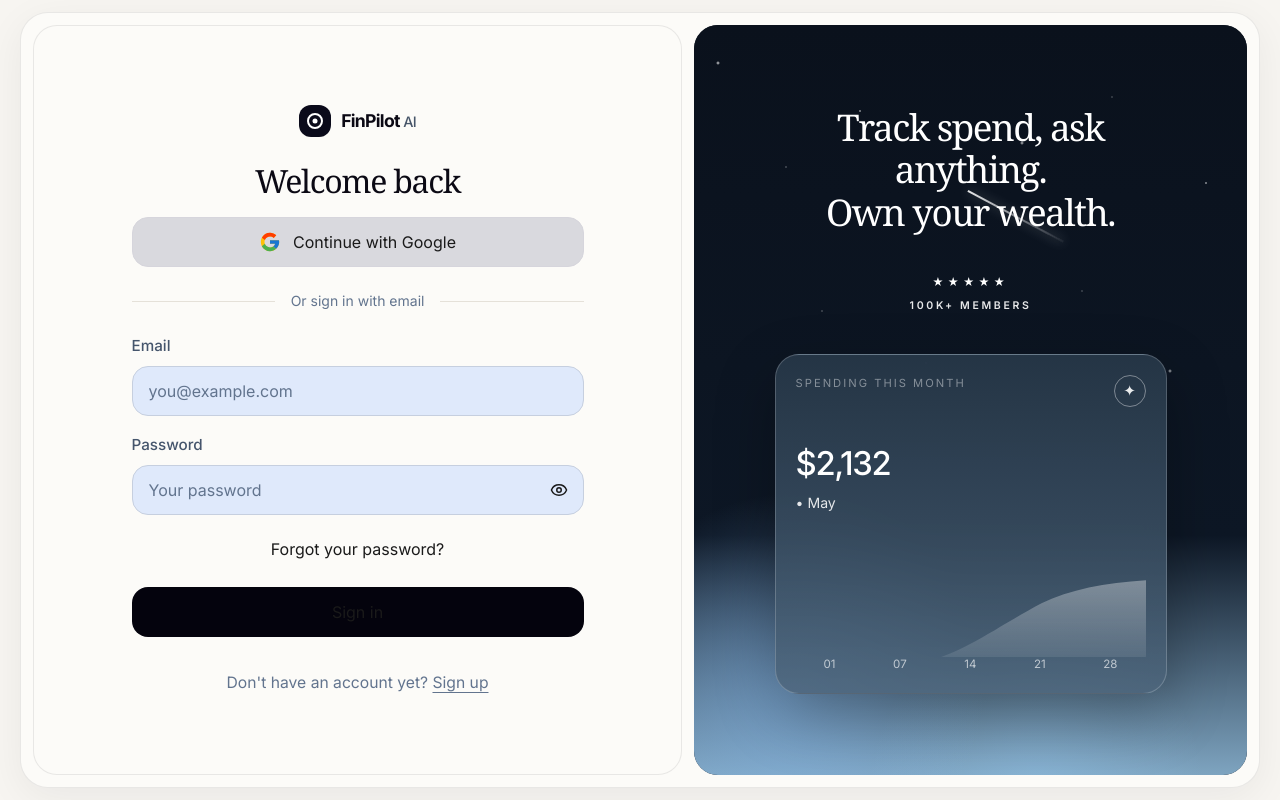
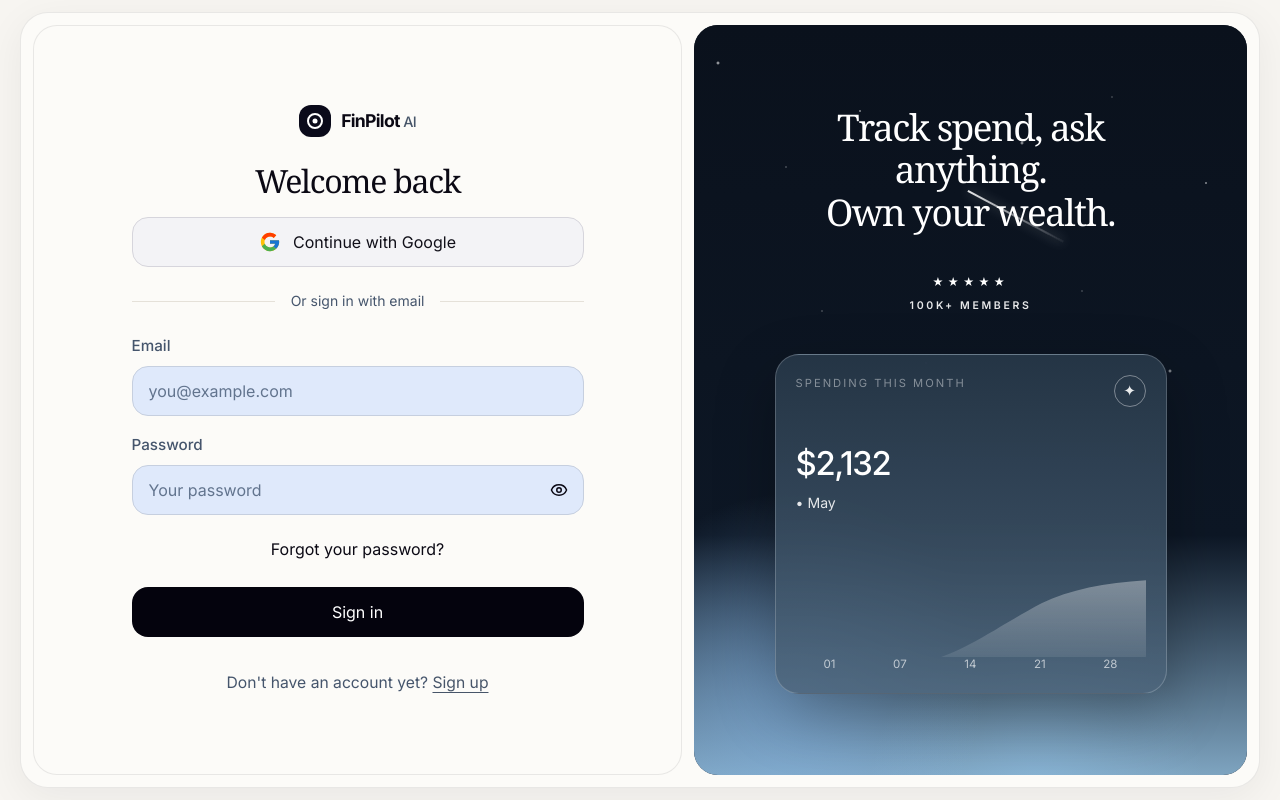
Before and after one commit to iahmedd-k/FinPilot-AI-Driven-Personal-Finance-Assistant, a React (Vite) app in the folder client/: page /login in a window 1280 px wide. Built offline with nearby package versions, Linux system fonts and the light colour scheme; no server answers; a web font is replaced by a local one.

Commit message:
fixed ui

```diff
--- a/client/src/pages/auth/Login.jsx
+++ b/client/src/pages/auth/Login.jsx
@@ -272,8 +272,8 @@ export default function Login() {
   return (
     <div className="min-h-screen px-3 py-3 md:px-5" style={{ background: "#f7f5f1" }}>
       <div className="mx-auto grid min-h-[calc(100vh-1.5rem)] max-w-[1660px] gap-3 rounded-[28px] border border-black/8 bg-[#fcfbf8] p-3 shadow-[0_10px_40px_rgba(15,23,42,0.06)] lg:grid-cols-[1.08fr_0.92fr]">
-        <div className="flex rounded-[24px] border border-black/8 bg-[#fcfbf8] px-6 py-7 md:px-9 lg:px-12">
-          <div className="mx-auto flex w-full max-w-[510px] flex-col justify-center">
+        <div className="flex rounded-[24px] border border-black/8 bg-[#fcfbf8] px-6 py-7 md:px-9 lg:px-12" style={{ color: "#0b0914" }}>
+          <div className="mx-auto flex w-full max-w-[510px] flex-col justify-center text-[#0b0914]">
             <div className="mb-5 flex flex-col items-center text-center">
               <Logo size="md" dark className="pointer-events-none select-none text-[1.6rem]" />
               <h1 className="mt-7 text-[1.75rem] leading-none tracking-[-0.04em] text-[#0b0914] md:text-[2rem]" style={{ fontFamily: "'DM Serif Display', Georgia, serif" }}>
@@ -319,7 +319,8 @@ export default function Login() {
                     <button
                       type="button"
                       onClick={handleGoogleClick}
-                      className="mx-auto flex w-full max-w-[452px] items-center justify-center gap-3 rounded-2xl border border-[#d6d5dc] bg-[#d9d9de] px-4 py-3 text-[0.96rem] font-medium text-[#111019] transition hover:bg-[#d1d1d8]"
+                      className="mx-auto flex w-full max-w-[452px] items-center justify-center gap-3 rounded-2xl border border-[#d6d5dc] bg-[#f3f3f6] px-4 py-3 text-[0.96rem] font-medium text-[#111019] transition hover:bg-[#eaeaee]"
+                      style={{ color: "#111019" }}
                     >
                       <GoogleIcon />
                       {authMode === AUTH_MODES.SIGN_UP ? "Sign up with Google" : "Continue with Google"}
@@ -327,7 +328,7 @@ export default function Login() {
 
                     <div className="mx-auto my-6 flex w-full max-w-[452px] items-center gap-4">
                       <div className="h-px flex-1 bg-[#e5e1d9]" />
-                      <span className="text-sm text-slate-500">{authMode === AUTH_MODES.SIGN_UP ? "Or create an account with email" : "Or sign in with email"}</span>
+                      <span className="text-sm text-slate-600">{authMode === AUTH_MODES.SIGN_UP ? "Or create an account with email" : "Or sign in with email"}</span>
                       <div className="h-px flex-1 bg-[#e5e1d9]" />
                     </div>
                   </>
@@ -367,7 +368,7 @@ export default function Login() {
                     <button
                       type="button"
                       onClick={() => switchMode(AUTH_MODES.FORGOT)}
-                      className="mt-1 text-center text-[0.98rem] text-slate-500 no-underline underline-offset-4 hover:text-slate-700 hover:underline"
+                      className="mt-1 text-center text-[0.98rem] text-slate-600 no-underline underline-offset-4 hover:text-slate-700 hover:underline"
                     >
                       Forgot your password?
                     </button>
@@ -377,6 +378,7 @@ export default function Login() {
                       disabled={isLoggingIn}
                       whileTap={{ scale: 0.985 }}
                       className="mt-2 flex w-full items-center justify-center gap-2 rounded-2xl border-none bg-[#04030d] px-4 py-3.25 text-[1rem] font-semibold text-white transition hover:bg-[#0c0b18] disabled:cursor-not-allowed disabled:opacity-60"
+                      style={{ color: "white" }}
                     >
                       {isLoggingIn ? (
                         <>
@@ -387,12 +389,13 @@ export default function Login() {
                       )}
                     </motion.button>
 
-                    <p className="mt-4 text-center text-[0.98rem] text-slate-500">
+                    <p className="mt-4 text-center text-[0.98rem] text-slate-600">
                       Don&apos;t have an account yet?{" "}
                       <button
                         type="button"
                         onClick={() => switchMode(AUTH_MODES.SIGN_UP)}
-                        className="border-none bg-transparent p-0 text-slate-600 underline underline-offset-4 hover:text-slate-900"
+                        className="border-none bg-transparent p-0 text-slate-700 underline underline-offset-4 hover:text-slate-900"
+                        style={{ color: "#475569" }}
                       >
                         Sign up
                       </button>
@@ -446,6 +449,7 @@ export default function Login() {
                       disabled={isRegistering}
                       whileTap={{ scale: 0.985 }}
                       className="mt-2 flex w-full items-center justify-center gap-2 rounded-2xl border-none bg-[#04030d] px-4 py-3.25 text-[1rem] font-semibold text-white transition hover:bg-[#0c0b18] disabled:cursor-not-allowed disabled:opacity-60"
+                      style={{ color: "white" }}
                     >
                       {isRegistering ? (
                         <>
@@ -456,12 +460,13 @@ export default function Login() {
                       )}
                     </motion.button>
 
-                    <p className="mt-4 text-center text-[0.98rem] text-slate-500">
+                    <p className="mt-4 text-center text-[0.98rem] text-slate-600">
                       Already have an account?{" "}
                       <button
                         type="button"
                         onClick={() => switchMode(AUTH_MODES.SIGN_IN)}
-                        className="border-none bg-transparent p-0 text-slate-600 underline underline-offset-4 hover:text-slate-900"
+                        className="border-none bg-transparent p-0 text-slate-700 underline underline-offset-4 hover:text-slate-900"
+                        style={{ color: "#475569" }}
                       >
                         Sign in
                       </button>
@@ -496,7 +501,7 @@ export default function Login() {
                       )}
                     </motion.button>
 
-                    <p className="mt-4 text-center text-[0.98rem] text-slate-500">
+                    <p className="mt-4 text-center text-[0.98rem] text-slate-600">
                       Remembered it?{" "}
                       <button
                         type="button"
--- a/client/src/pages/auth/Register.jsx
+++ b/client/src/pages/auth/Register.jsx
@@ -203,6 +203,7 @@ export default function Register() {
           style={{
             background: "linear-gradient(135deg, #3b82f6 0%, #6366f1 100%)",
             boxShadow: "0 0 24px rgba(99,102,241,0.35)",
+            color: "white",
           }}
         >
           {isRegistering ? (
@@ -214,13 +215,13 @@ export default function Register() {
 
         <div className="flex items-center gap-3 my-0">
           <div className="flex-1 h-px" style={{ background: "rgba(255,255,255,0.07)" }} />
-          <span className="text-xs text-zinc-600">or</span>
+          <span className="text-xs text-zinc-400">or</span>
           <div className="flex-1 h-px" style={{ background: "rgba(255,255,255,0.07)" }} />
         </div>
 
-        <p className="text-center text-sm text-zinc-500">
+        <p className="text-center text-sm text-zinc-400">
           Already have an account?{" "}
-          <Link to={ROUTES.LOGIN} className="text-indigo-400 font-semibold no-underline hover:text-indigo-300 transition-colors">
+          <Link to={ROUTES.LOGIN} className="text-indigo-300 font-semibold no-underline hover:text-indigo-200 transition-colors">
             Sign in
           </Link>
         </p>
```
